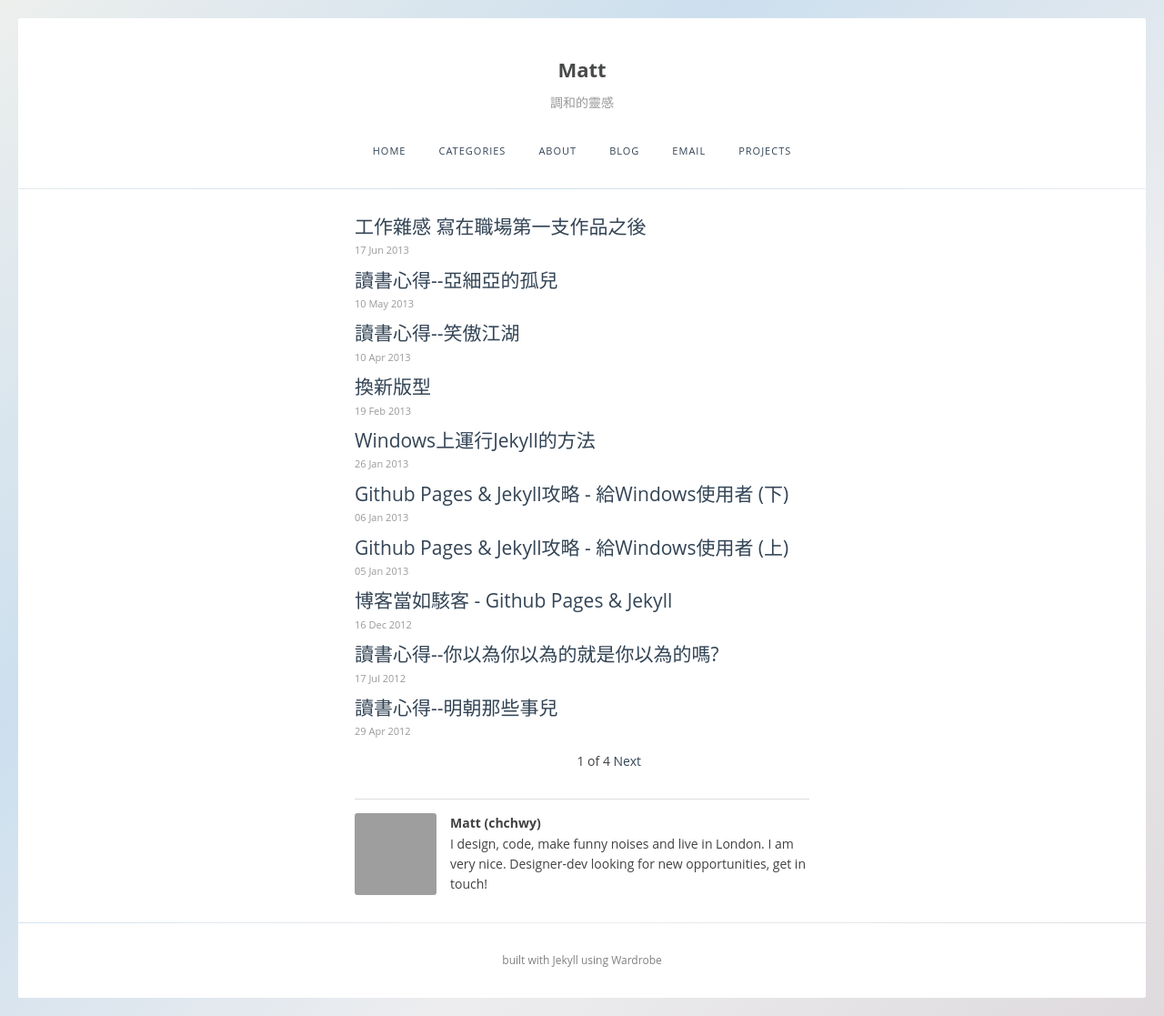
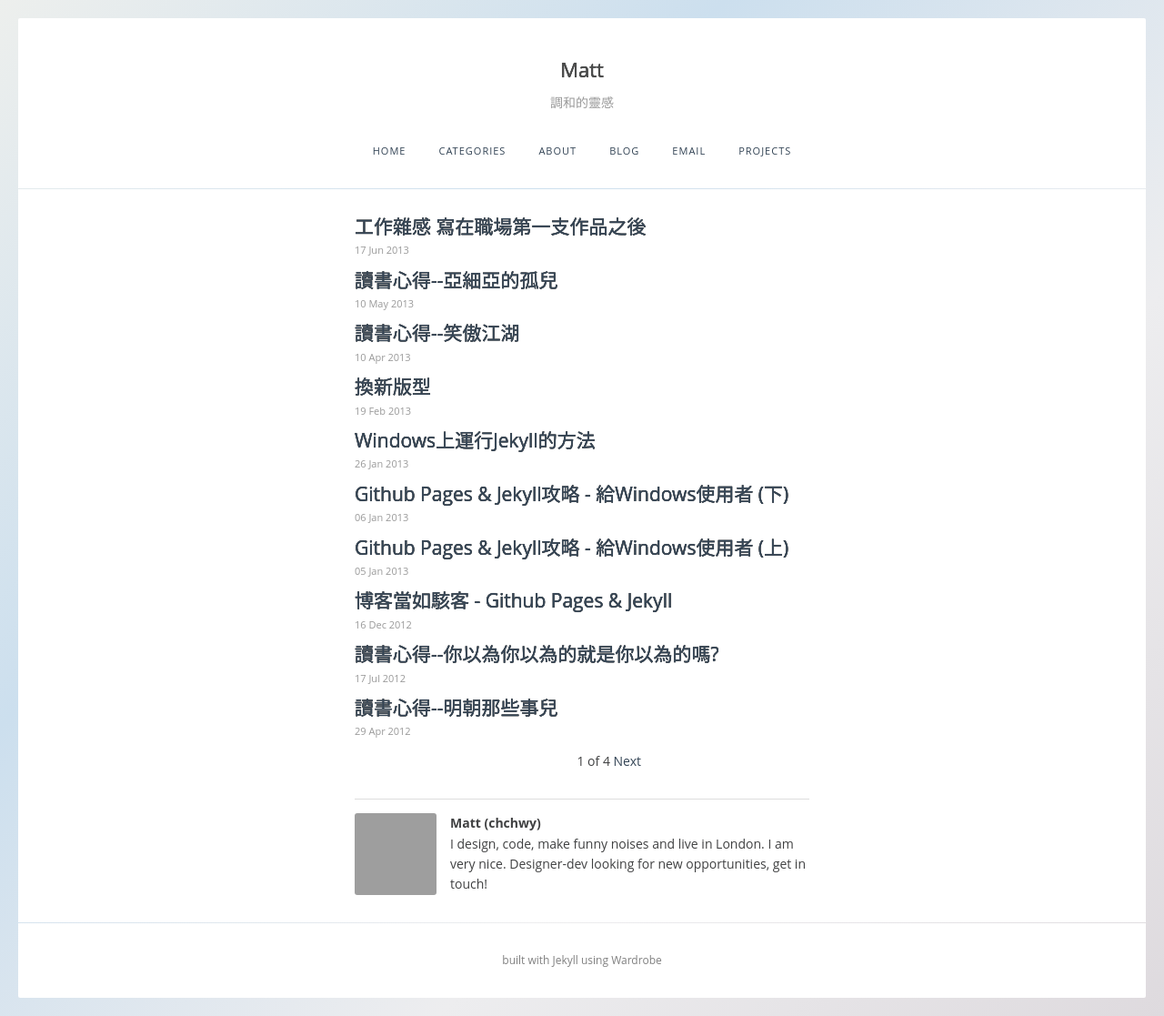
Before and after one commit to sndnvaps/sndnvaps.github.io, a Jekyll site: the page built from index.html, in a window 1280 px wide. Shown: the whole page at 91% size. Built offline with Jekyll 4.4.1, drawn with Linux system fonts in a browser that asks for light colours; Markdown is read by kramdown in place of the engine named in the settings; the list of posts is cut into pages by our own code; grey boxes are pictures that could not be loaded.

Commit message:
Style: 書封面, Header陰影

```diff
--- /dev/null
+++ b/_includes/mycss.html
@@ -0,0 +1,17 @@
+<style type="text/css">
+
+h1,h2,h3,h4,h5,h6 {
+  text-shadow: #888 0 0 1px, black 0 0 0px, black 0 0 0px;
+  font-weight: normal;
+}
+
+.book-cover {
+    clear: right; float: right; margin-bottom: 1em; margin-left: 1em;
+}
+.book-cover img {
+    padding: 4px;
+    border: solid 1px #eee;
+    box-shadow: 1px 1px 5px rgba(0, 0, 0, .3);
+}
+
+</style>
--- a/_layouts/default.html
+++ b/_layouts/default.html
@@ -38,9 +38,12 @@
       <link rel="stylesheet" href="{{ site.baseurl }}themes/{{ site.theme }}/style.css">
       <script src="{{ site.baseurl }}themes/{{ site.theme }}/custom.js"></script>
 
+      {% include mycss.html %}
+
       {% if page.bitbucket %}
         {% include bitbucket.html %}
       {% endif %}
+
   </head>
   <body>
     <!--[if lt IE 7]>
```
